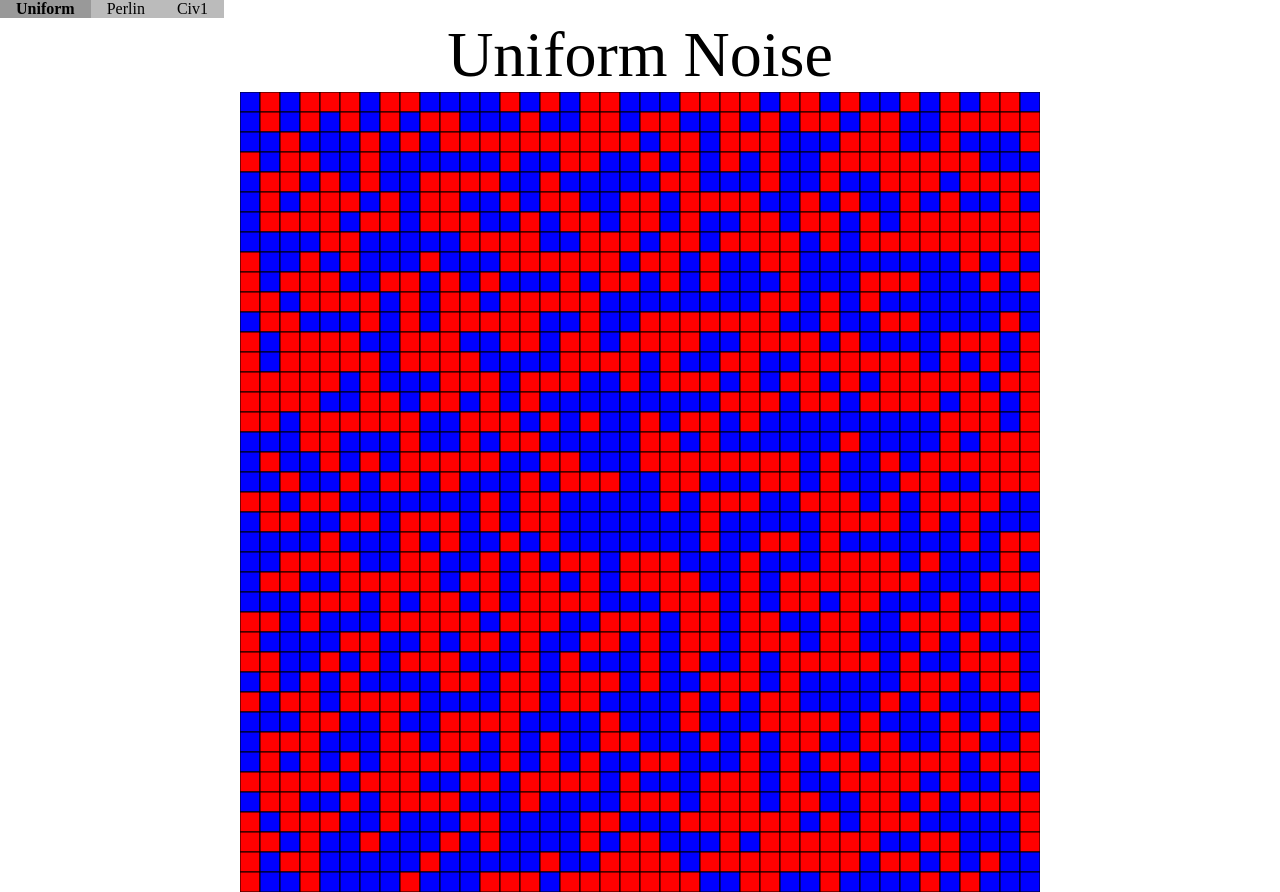
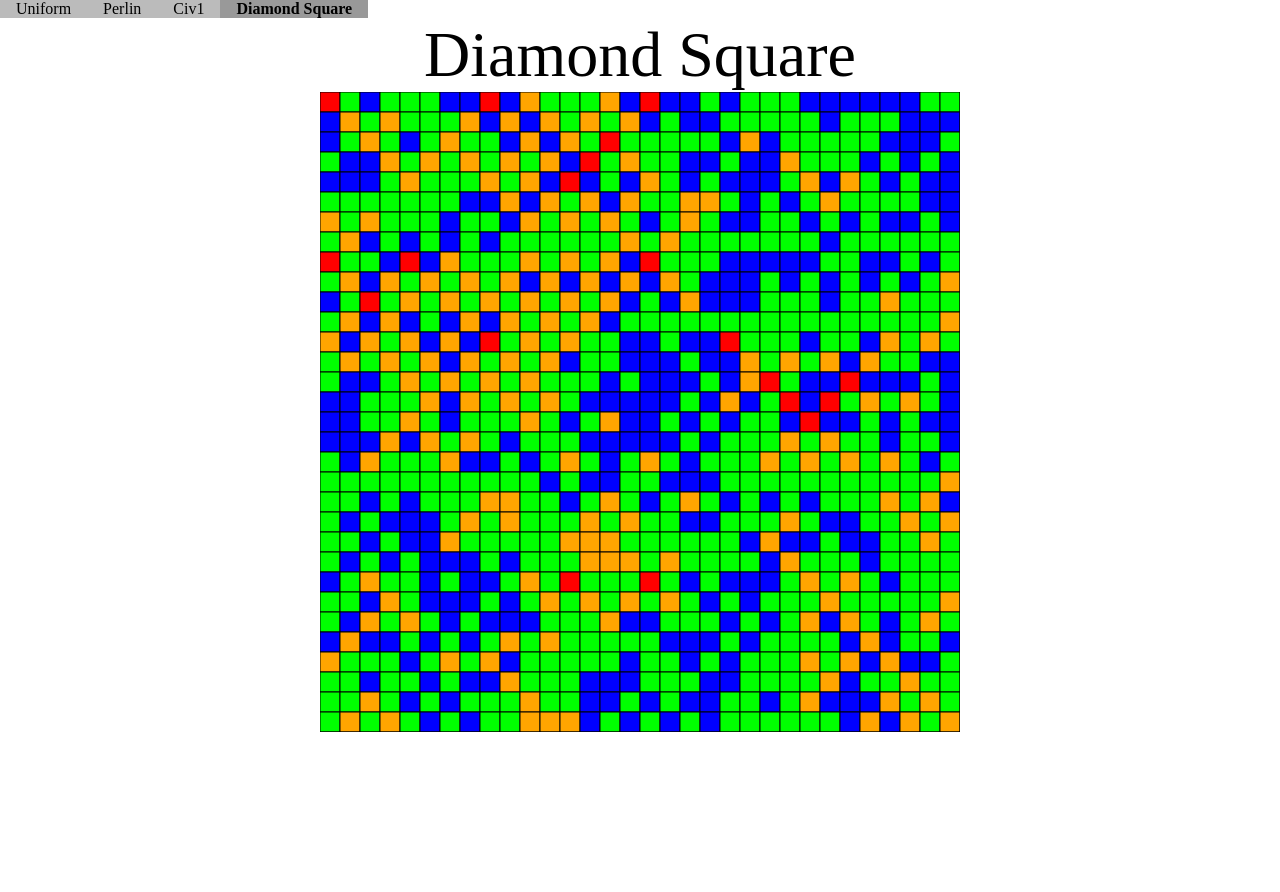
Before and after one commit to taw/svelte-map-generators, a Svelte app: page / in a window 1280 px wide. After the commit the page ends 800 px from the top, so only its background shows below. Built offline with nearby package versions, Linux system fonts and the light colour scheme.

Commit message:
Diamond Square generator

```diff
--- a/src/App.svelte
+++ b/src/App.svelte
@@ -2,8 +2,9 @@
   import Uniform from "./Uniform.svelte";
   import Perlin from "./Perlin.svelte";
   import Civ1 from "./Civ1.svelte";
+  import DiamondSquare from "./DiamondSquare.svelte";
 
-  let generator = "uniform"
+  let generator = "diamond"
 </script>
 
 <style>
@@ -32,6 +33,7 @@
   <label class:selected={generator==="uniform"}><input type="radio" bind:group={generator} value="uniform"/>Uniform</label>
   <label class:selected={generator==="perlin"}><input type="radio" bind:group={generator} value="perlin"/>Perlin</label>
   <label class:selected={generator==="civ1"}><input type="radio" bind:group={generator} value="civ1"/>Civ1</label>
+  <label class:selected={generator==="diamond"}><input type="radio" bind:group={generator} value="diamond"/>Diamond Square</label>
 </navbar>
 
 {#if generator === "uniform"}
@@ -40,6 +42,8 @@
   <Perlin />
 {:else if generator === "civ1"}
   <Civ1/>
+{:else if generator === "diamond"}
+  <DiamondSquare/>
 {:else}
   No generator selected.
 {/if}
--- /dev/null
+++ b/src/DiamondSquare.svelte
@@ -0,0 +1,138 @@
+<script>
+  let xsize = 33;
+  let ysize = 33;
+  let heightmap = [];
+  let map = [];
+
+  function clamp01(t) {
+    if (t<0) return 0;
+    if (t>1) return 1;
+    return t;
+  }
+
+  function adjust(x,y,lvl) {
+    heightmap[y][x] += (Math.random() - 0.5) * 2 * lvl;
+  }
+
+  function get(x,y) {
+    // js % is stupid
+    y = ((y%ysize)+ysize)%ysize;
+    x = ((x%xsize)+xsize)%xsize;
+    return heightmap[y][x];
+  }
+
+  function set(x,y,v) {
+    heightmap[y][x] = v;
+  }
+
+  function set_average(x,y,a,b,c,d) {
+    set(x,y,(a+b+c+d)/4);
+  }
+
+  function create_empty_heightmap() {
+    for (let y = 0; y < ysize; y++) {
+      heightmap[y] = Array(xsize).fill(0);
+    }
+  }
+
+  function corners(lvl) {
+    adjust(0, 0, lvl);
+    adjust(0, xsize-1, lvl);
+    adjust(ysize-1, 0, lvl);
+    adjust(ysize-1, xsize-1, lvl);
+  }
+
+  function square(xc, yc, xs, ys, lvl) {
+    if (xs === 0) {
+      return;
+    }
+    set_average(
+      xc, yc,
+      get(xc+xs, yc+ys),
+      get(xc-xs, yc+ys),
+      get(xc+xs, yc-ys),
+      get(xc-xs, yc-ys),
+    ) / 4
+    adjust(xc, yc, lvl);
+  }
+
+  function diamond(x0, y0, x1, y1, lvl) {
+    let xs = Math.abs(x1-x0) / 2;
+    let ys = Math.abs(y1-y0) / 2;
+    if (xs < 1) {
+      return;
+    }
+    let xm = (x0 + x1) / 2;
+    let ym = (y0 + y1) / 2;
+    set_average(
+      xm, ym,
+      get(x0, y0),
+      get(x1, y0),
+      get(x0, y1),
+      get(x1, y1),
+    ) / 4
+    adjust(xm, ym, lvl);
+    square(x0, ym, xs, ys, lvl * 0.75);
+    square(x1, ym, xs, ys, lvl * 0.75);
+    square(xm, y0, xs, ys, lvl * 0.75);
+    square(xm, y1, xs, ys, lvl * 0.75);
+    diamond(x0, y0, xm, ym, lvl * 0.5);
+    diamond(xm, y0, x1, ym, lvl * 0.5);
+    diamond(x0, ym, xm, y1, lvl * 0.5);
+    diamond(xm, ym, x1, y1, lvl * 0.5);
+  }
+
+  create_empty_heightmap();
+  corners(1);
+  diamond(0, 0, xsize-1, ysize-1, 1);
+
+  for (let y = 0; y < ysize; y++) {
+    map[y] = [];
+    for (let x = 0; x < xsize; x++) {
+      let h = heightmap[y][x];
+      let t = clamp01((h+1) / 2);
+      let c;
+      if (t > 0.60) {
+        c = 'red';
+      } else if (t > 0.53) {
+        c = 'orange'
+      } else if (t < 0.49) {
+        c = 'blue'
+      } else {
+        c = 'lime';
+      }
+      // let c = Math.round(255 * t);
+      // map[y][x] = `rgb(${c},${c},${c})`;
+      map[y][x] = c;
+    }
+  }
+  console.log(heightmap)
+</script>
+
+<style>
+  header {
+    font-size: 400%;
+    text-align: center;
+  }
+  .map {
+    background-color: #ccc;
+    height: 640px;
+    width: 640px;
+    margin: auto;
+    display: block;
+  }
+  rect {
+    stroke-width: 1px;
+    stroke: black;
+  }
+</style>
+
+<header>Diamond Square</header>
+
+<svg class="map">
+  {#each Array(ysize) as _, y}
+    {#each Array(xsize) as _, x}
+      <rect x={20*x} y={20*y} height=20 width=20 style={`fill:${map[y][x]}`} />
+    {/each}
+  {/each}
+</svg>
--- a/src/Perlin.svelte
+++ b/src/Perlin.svelte
@@ -83,7 +83,7 @@ rect {
 }
 </style>
 
-<header>Perlin Noise</header>
+<header>Perlin Noise Island</header>
 
 <svg class="map">
   {#each points as {x,y,c,h}}
--- a/src/Uniform.svelte
+++ b/src/Uniform.svelte
@@ -5,12 +5,10 @@
 
   for(let x=0; x<xsize; x++) {
     for(let y=0; y<ysize; y++) {
-      let c = Math.random() > 0.5 ? 'red' : 'blue';
+      let c = Math.random() > 0.5 ? 'green' : 'blue';
       points.push({x,y,c});
     }
   }
-
-  console.log("uniform", points)
 </script>
 
 <style>
```
